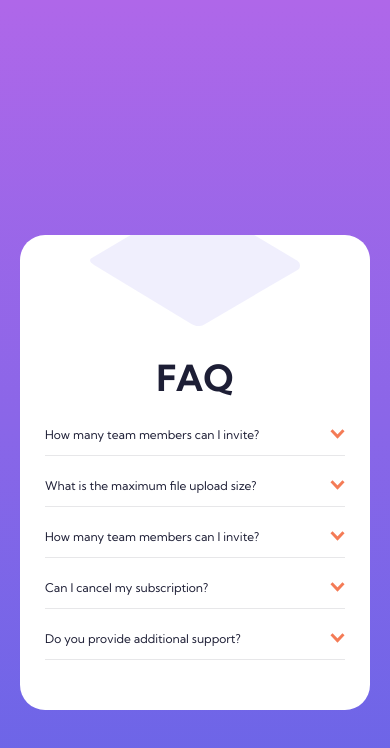
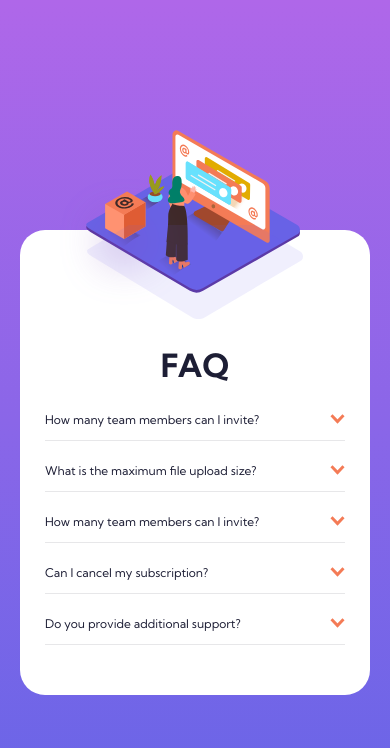
Before and after one commit to doyo91/faq-accordion-card-main, a plain HTML site: page index.html in a window 390 px wide. Drawn offline with Linux system fonts and the light colour scheme.

Commit message:
Mobile: illustration

```diff
--- a/index.html
+++ b/index.html
@@ -17,6 +17,9 @@
   <body>
     <main>
       <article class="faq">
+        <div class="faq__image"></div>
+        <div class="faq__imageInner"></div>
+
         <div class="faq__container">
           <h1 class="faq__title">FAQ</h1>
           <div class="faq__content">
--- a/scss/components/_faq.scss
+++ b/scss/components/_faq.scss
@@ -1,23 +1,41 @@
 .faq {
-  margin-top: 10rem;
+  margin-top: 8rem;
   width: 100%;
   max-width: 35rem;
   min-height: 80%;
-  background: url(../images/bg-pattern-mobile.svg) top / 60% no-repeat white;
+  background-color: white;
   border-radius: 2.5rem;
   display: flex;
   flex-direction: column;
   align-items: center;
   justify-content: flex-start;
+  position: relative;
+
+  &__image {
+    margin-top: -10rem;
+    margin-left: -3rem;
+    width: 40rem;
+    height: 20rem;
+
+    background: url(../images/illustration-woman-online-mobile.svg) top / 60%
+      no-repeat transparent;
+  }
+  &__imageInner {
+    margin-top: -10.5rem;
+    margin-left: 0rem;
+    width: 36rem;
+    height: 12rem;
+    background: url(../images/bg-pattern-mobile.svg) top / 60% no-repeat;
+  }
 
   &__container {
     width: 100%;
-    margin-top: 12rem;
     margin-bottom: 2rem;
+    z-index: 99;
   }
 
   &__title {
-    font-size: 3.6rem;
+    font-size: 3.2rem;
     font-weight: 700;
     flex: 0.1;
     text-align: center;
@@ -58,7 +76,7 @@
         background: url(../images/icon-arrow-down.svg) center / contain
           no-repeat white;
         transition: 0.3s ease-out;
-        margin-left: 1rem;
+        padding-left: 1rem;
       }
     }
 
@@ -80,6 +98,7 @@
       padding: 0 0 1.5rem;
       color: $clr-text-secondary-blue;
       display: none;
+      padding-right: 2.5rem;
     }
   }
 }
```
Also changed, not shown: css/styles.min.css.
